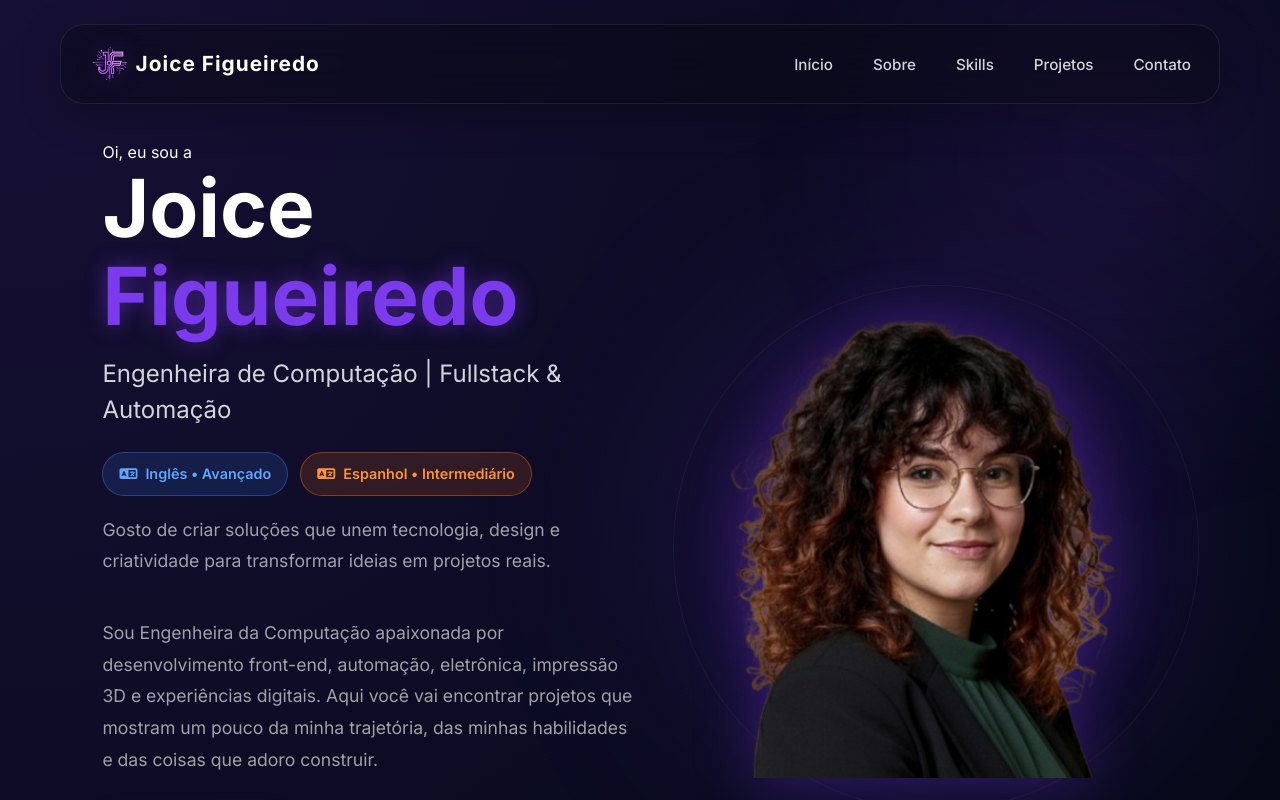
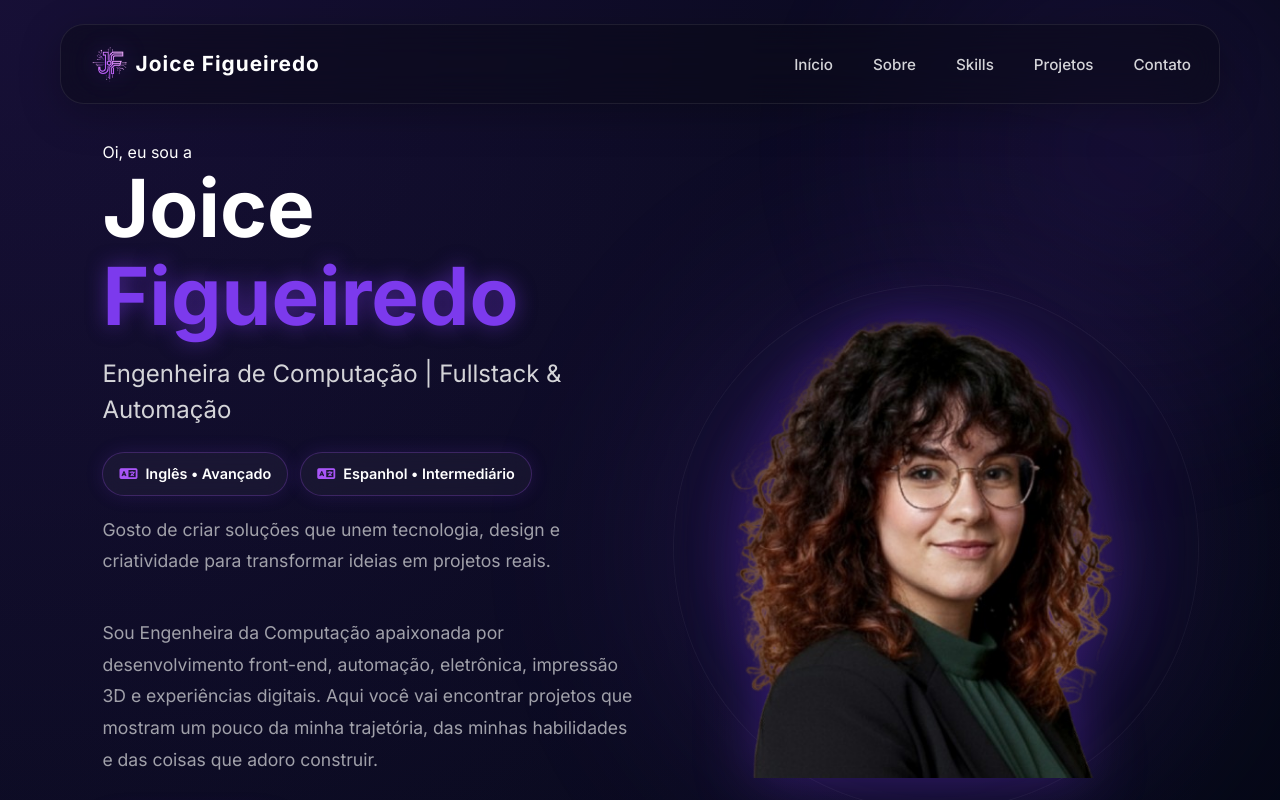
Before and after one commit to JoyFigueiredo/universal-ui-kit, an Angular app in the folder packages/angular-ui/: page / in a window 1280 px wide. Shown: the top 800 px of the page. Built offline with nearby package versions, Linux system fonts and the light colour scheme.

Commit message:
Update curriculo

```diff
--- a/packages/angular-ui/src/app/pages/home/home.component.css
+++ b/packages/angular-ui/src/app/pages/home/home.component.css
@@ -321,6 +321,7 @@ section {
     translateY(0);
 }
 
+/* LANGUAGE BADGES */
 .language-badges {
     display: flex;
     gap: 12px;
@@ -340,26 +341,35 @@ section {
     font-size: 0.9rem;
     font-weight: 600;
 
-    backdrop-filter: blur(10px);
+    background: rgba(255, 255, 255, 0.04);
 
-    transition: 0.3s ease;
+    border: 1px solid rgba(168, 85, 247, 0.25);
+
+    color: var(--text-primary);
+
+    backdrop-filter: blur(12px);
+
+    box-shadow:
+        0 0 18px rgba(124, 58, 237, 0.15);
+
+    transition:
+        all 0.3s ease;
 }
 
+
 .lang-badge:hover {
-    transform: translateY(-2px);
+    transform: translateY(-3px);
+
+    border-color: rgba(168, 85, 247, 0.6);
+
+    box-shadow:
+        0 0 25px rgba(124, 58, 237, 0.35);
 }
 
-.english {
-    background: rgba(59, 130, 246, 0.15);
-    border: 1px solid rgba(59, 130, 246, 0.4);
-    color: #60a5fa;
+.lang-badge i {
+    color: var(--purple-light);
 }
 
-.spanish {
-    background: rgba(249, 115, 22, 0.15);
-    border: 1px solid rgba(249, 115, 22, 0.4);
-    color: #fb923c;
-}
 
 /* RESPONSIVE DESIGN */
 /* Estilos para telas menores que 768px (tablets e smartphones) */
--- a/packages/angular-ui/src/app/pages/home/home.component.html
+++ b/packages/angular-ui/src/app/pages/home/home.component.html
@@ -73,6 +73,8 @@
 
   <app-skills></app-skills>
 
+
+
   <section id="projects">
     <h2 class="section-title">Projetos</h2>
     <h3 class="section-subtitle">Veja alguns dos meus trabalhos</h3>
--- a/packages/angular-ui/src/app/pages/home/home.component.ts
+++ b/packages/angular-ui/src/app/pages/home/home.component.ts
@@ -55,7 +55,7 @@ export class HomeComponent implements AfterViewInit {
   baixarCurriculo() {
 
     window.open(
-      'files/Curriculum_Joice_Barros_Figueiredo.pdf',
+      'files/Curriculo-Joice-Barros-de-Figueiredo.pdf',
       '_blank'
     );
 
```
Also changed, not shown: packages/angular-ui/src/app/pages/TCC/tcc.component.css (added), packages/angular-ui/src/app/pages/TCC/tcc.component.html (added), packages/angular-ui/src/app/pages/TCC/tcc.component.ts (added), 1 other file (tests, documents, lock files or other folders).
